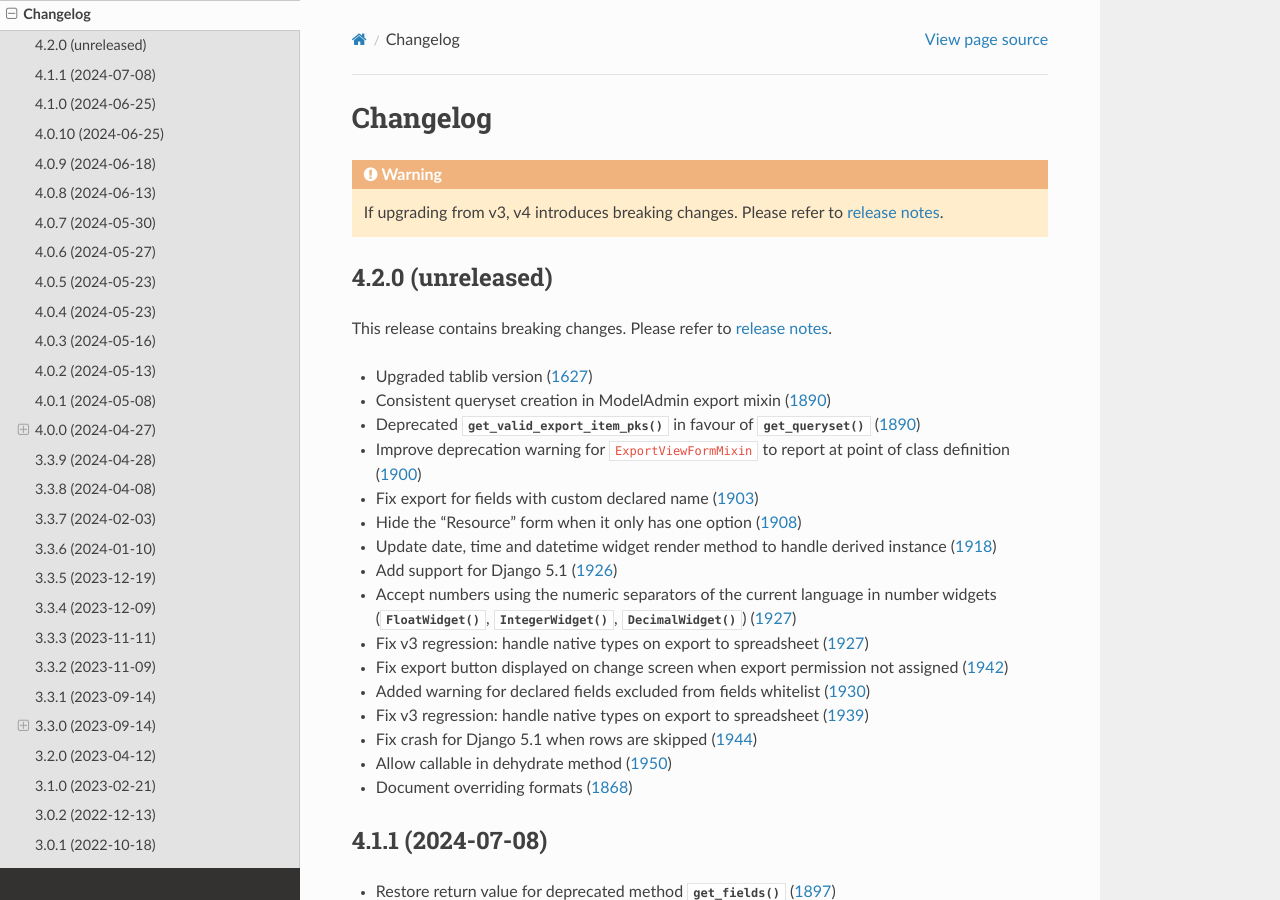
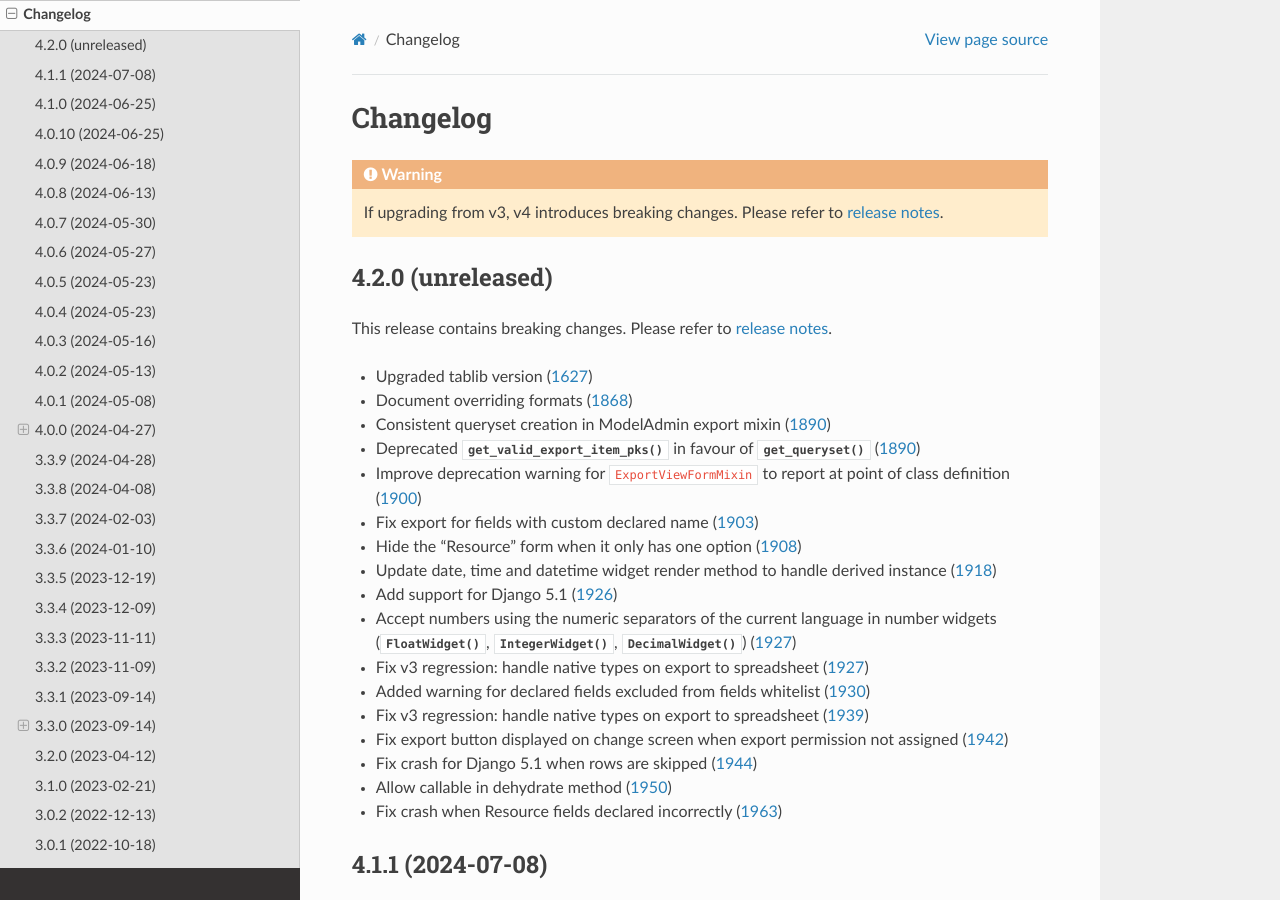
Before and after one commit to django-import-export/django-import-export, a Sphinx documentation site: the page built from docs/changelog.rst, in a window 1280 px wide and 900 px high. Built offline with Sphinx 7.4.7 and the Read the Docs theme 3.1.0, drawn with Linux system fonts in a browser that asks for light colours; pages that are not in the unit, such as notebooks, are missing from menus; the version number could not be read and is left out.

Commit message:
updated changelog

```diff
--- a/docs/changelog.rst
+++ b/docs/changelog.rst
@@ -20,12 +21,12 @@ This release contains breaking changes.  Please refer to :doc:`release notes<rel
 - Add support for Django 5.1 (`1926 <https://github.com/django-import-export/django-import-export/issues/1926>`_)
 - Accept numbers using the numeric separators of the current language in number widgets (:meth:`~import_export.widgets.FloatWidget`, :meth:`~import_export.widgets.IntegerWidget`, :meth:`~import_export.widgets.DecimalWidget`) (`1927 <https://github.com/django-import-export/django-import-export/issues/1927>`_)
 - Fix v3 regression: handle native types on export to spreadsheet (`1927 <https://github.com/django-import-export/django-import-export/issues/1927>`_)
-- Fix export button displayed on change screen when export permission not assigned (`1942 <https://github.com/django-import-export/django-import-export/issues/1942>`_)
 - Added warning for declared fields excluded from fields whitelist (`1930 <https://github.com/django-import-export/django-import-export/issues/1930>`_)
 - Fix v3 regression: handle native types on export to spreadsheet (`1939 <https://github.com/django-import-export/django-import-export/issues/1939>`_)
+- Fix export button displayed on change screen when export permission not assigned (`1942 <https://github.com/django-import-export/django-import-export/issues/1942>`_)
 - Fix crash for Django 5.1 when rows are skipped (`1944 <https://github.com/django-import-export/django-import-export/issues/1944>`_)
 - Allow callable in dehydrate method (`1950 <https://github.com/django-import-export/django-import-export/issues/1950>`_)
-- Document overriding formats (`1868 <https://github.com/django-import-export/django-import-export/issues/1868>`_)
+- Fix crash when Resource fields declared incorrectly (`1963 <https://github.com/django-import-export/django-import-export/issues/1963>`_)
 
 4.1.1 (2024-07-08)
 ------------------
```
Also changed, not shown: other parts of docs/changelog.rst (+1 -0 lines).
